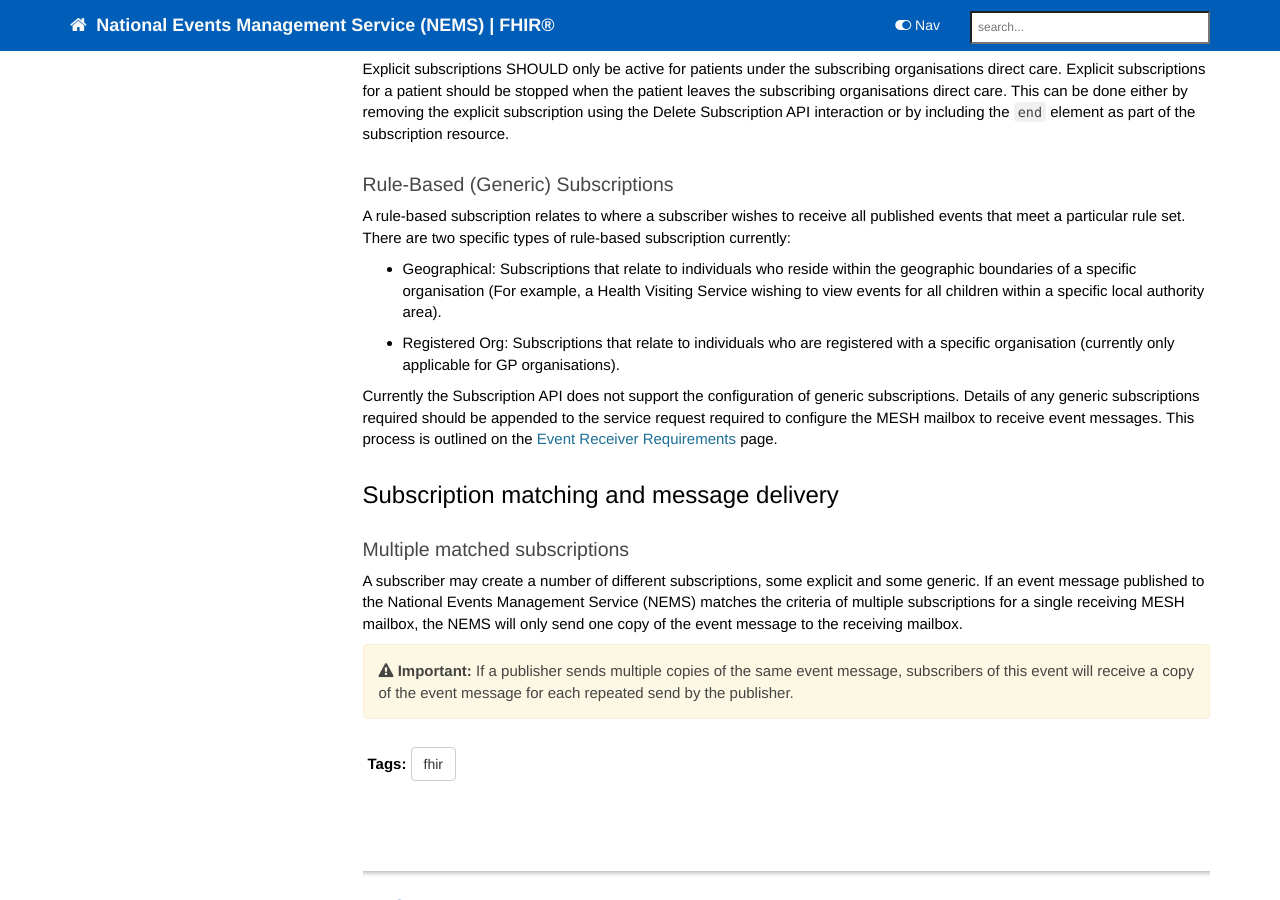
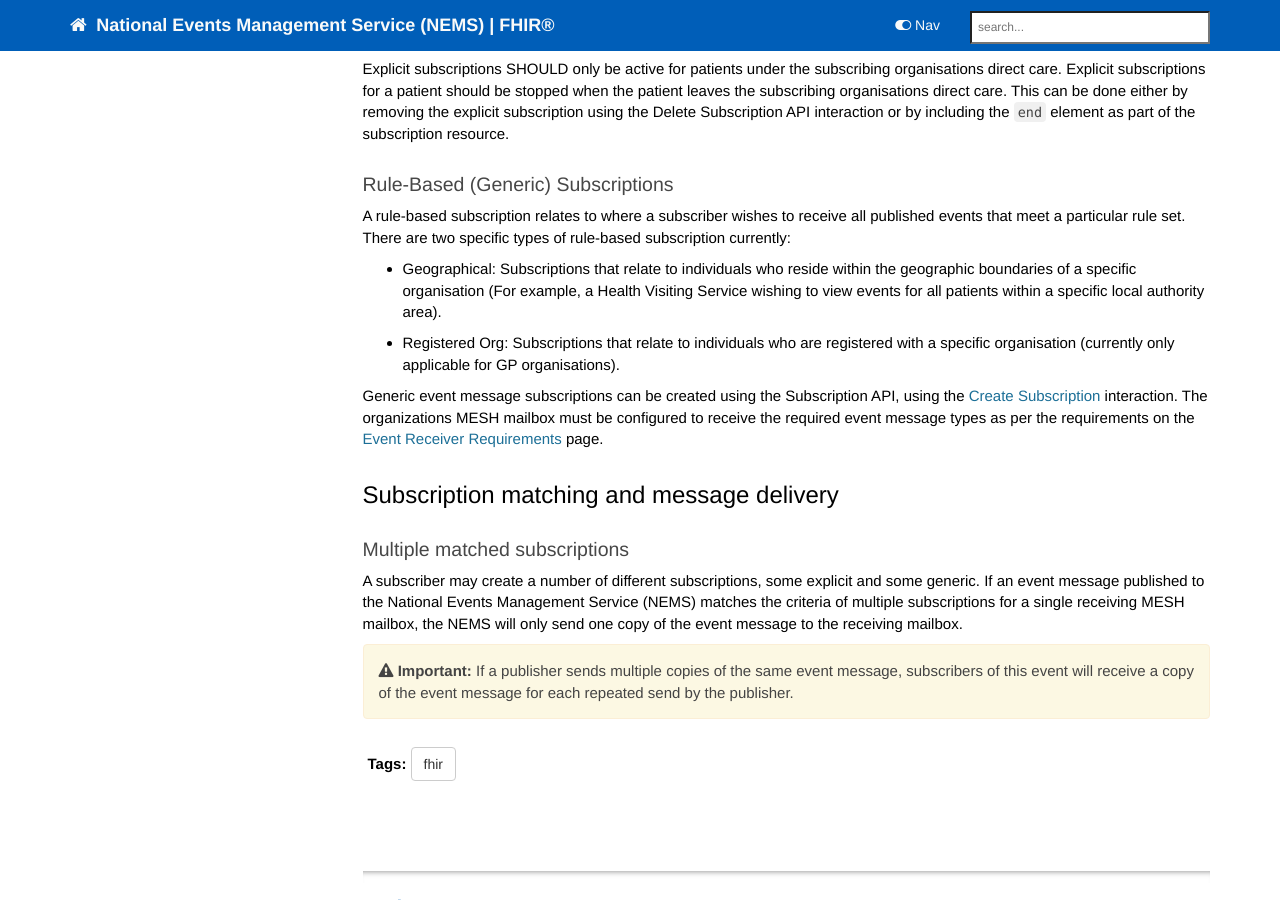
Before and after one commit to nhsconnect/Events-Management, a Jekyll site: the page built from pages/subscriptions/explore_subscriptions.md, in a window 1280 px wide and 900 px high, scrolled down 534 px. Built offline with Jekyll 4.4.1, drawn with Linux system fonts in a browser that asks for light colours; nearby versions of some CDN libraries; comment, search, counter and statistics services are not loaded.

Commit message:
Cleaned up wording for generic subscription being included in the subscription API

```diff
--- a/pages/subscriptions/explore_subscriptions.md
+++ b/pages/subscriptions/explore_subscriptions.md
@@ -24,10 +24,10 @@ Explicit subscriptions SHOULD only be active for patients under the subscribing
 
 A rule-based subscription relates to where a subscriber wishes to receive all published events that meet a particular rule set. There are two specific types of rule-based subscription currently:
 
-- Geographical: Subscriptions that relate to individuals who reside within the geographic boundaries of a specific organisation (For example, a Health Visiting Service wishing to view events for all children within a specific local authority area).
+- Geographical: Subscriptions that relate to individuals who reside within the geographic boundaries of a specific organisation (For example, a Health Visiting Service wishing to view events for all patients within a specific local authority area).
 - Registered Org: Subscriptions that relate to individuals who are registered with a specific organisation (currently only applicable for GP organisations).
 
-Currently the Subscription API does not support the configuration of generic subscriptions. Details of any generic subscriptions required should be appended to the service request required to configure the MESH mailbox to receive event messages. This process is outlined on the [Event Receiver Requirements](receiver_requirements.html#mesh-mailbox-configuration) page.
+Generic event message subscriptions can be created using the Subscription API, using the [Create Subscription](explore_create_subscription.html) interaction. The organizations MESH mailbox must be configured to receive the required event message types as per the requirements on the [Event Receiver Requirements](receiver_requirements.html#mesh-mailbox-configuration) page.
 
 
 ## Subscription matching and message delivery ##
```
Also changed, not shown: pages/overview/overview_release_notes.md (+3 -0 lines).
